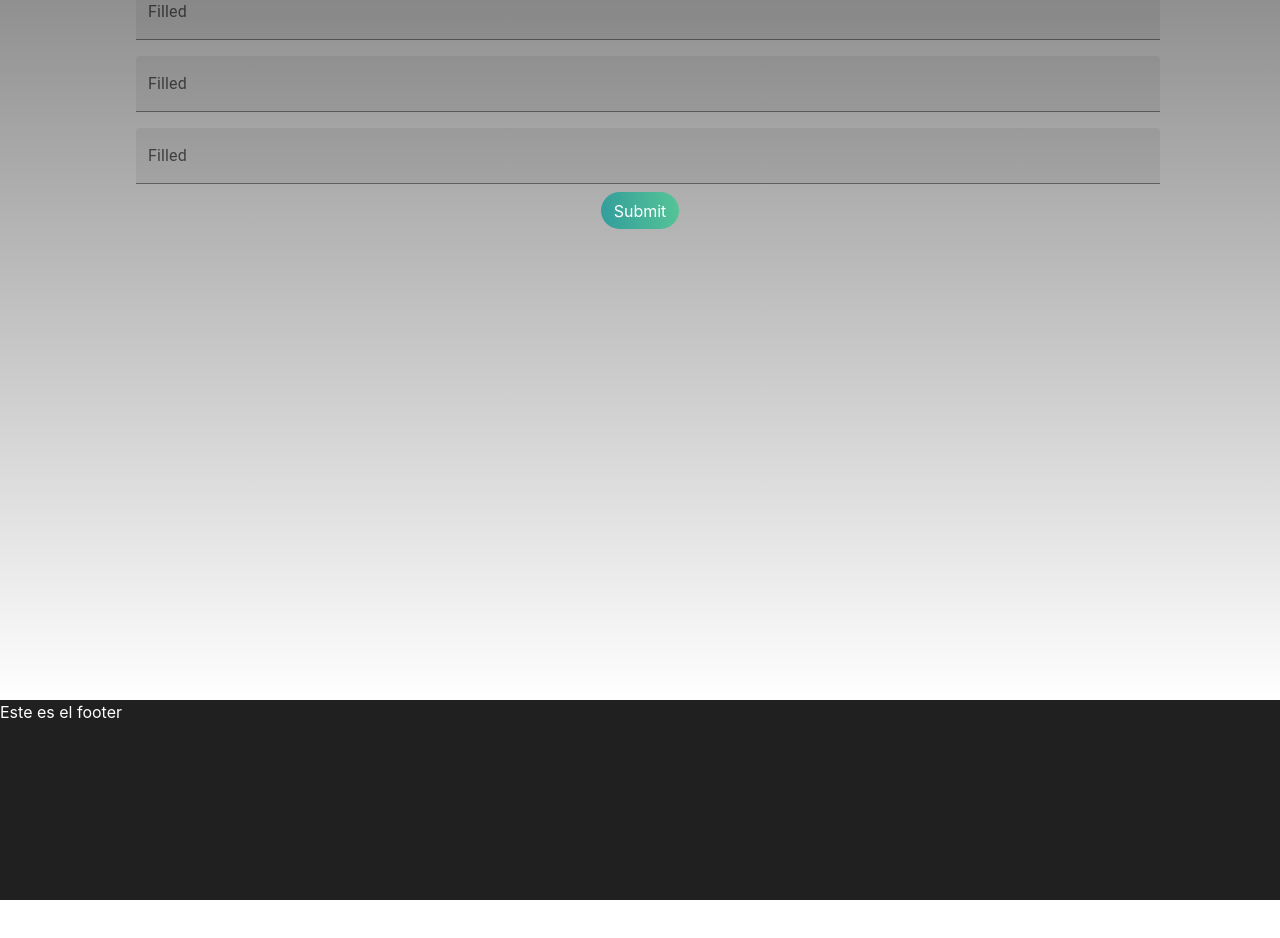
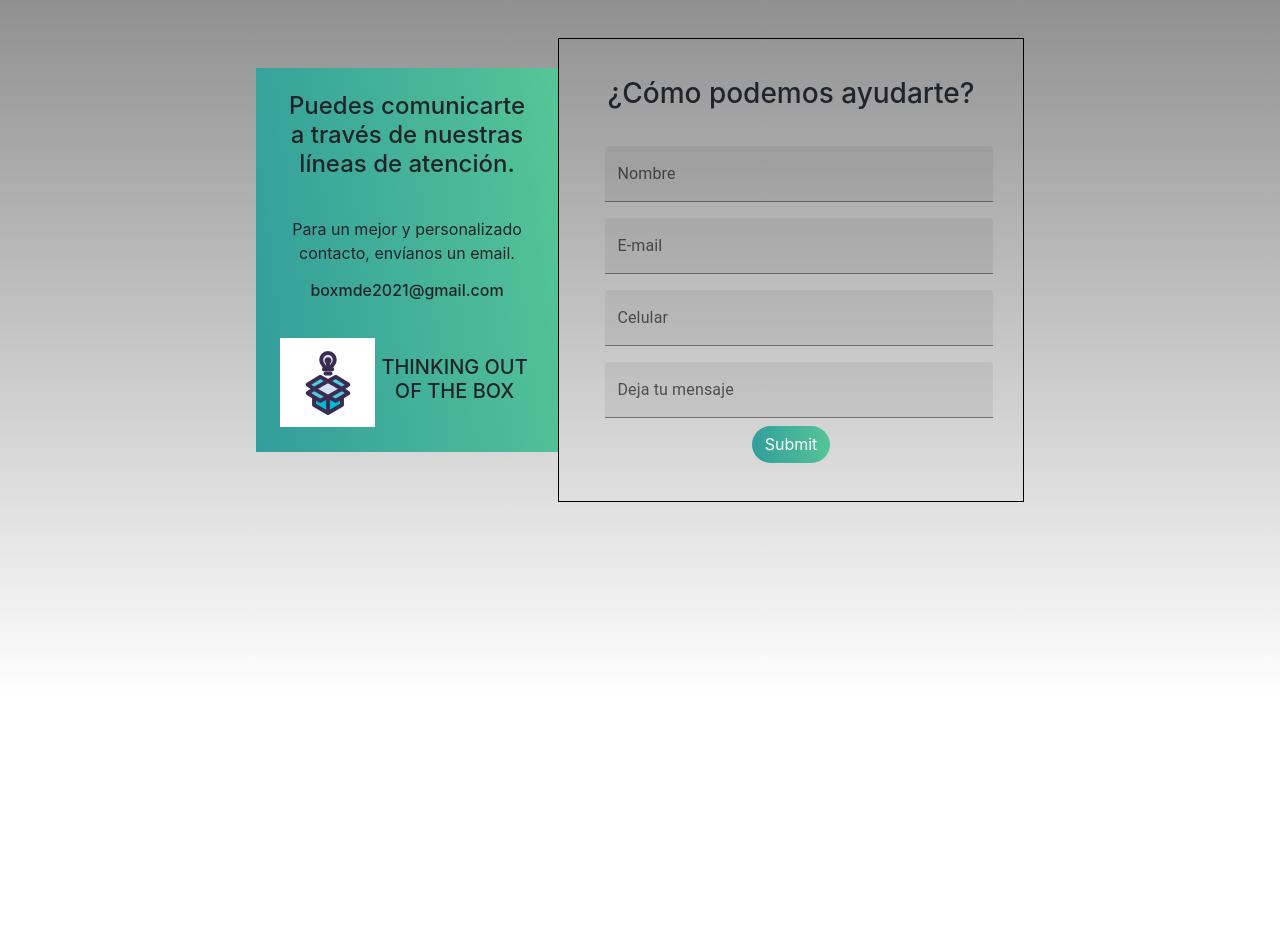
Before and after one commit to Box-MDE/portfolio, a React (Create React App) app: page / in a window 1280 px wide. Shown: the part 1700-2638 px from the top of the page. Before the commit the page ends 2600 px from the top, so only its background shows below. Built offline with nearby package versions, Linux system fonts and the light colour scheme.

Commit message:
ingresando seccion contacto y responsive

```diff
--- a/src/App.css
+++ b/src/App.css
@@ -1,3 +1,7 @@
+body{
+  width: 100%;
+  margin: 0;
+}
 
 .header .navbar {
   height: 5vh;
@@ -91,20 +95,77 @@
 }
 
 .contact{
-  width: 80%;
-  margin-left: 10%;
+  display: flex;
+  width: 60%;
+  margin-left: 20%;
+  margin-top: 5%;
+}
+
+.redes{
+  width: 70%;
+  background: rgb(50,157,156);
+  background: linear-gradient(83deg, rgba(50,157,156,1) 0%, rgba(86,197,150,1) 100%);
+  height: 50%;
+  margin-top: 4%;
+  text-align: center;
+}
+
+.descrip-redes{
+  margin: 8%;
+}
+
+.form{
+  width: 100%;
+  border: 1px black solid;
+  padding: 5%;
   text-align: center;
 }
 
 .title{
   padding-top: 2%;
+  text-align: center;
 }
 
-@media screen and (max-width:700px) {
+.descrip-form{
+  padding-bottom: 5%;
+}
+
+.logos{
+  display: flex;
+  align-items: center;
+}
+
+.img{
+  width: 60%;
+  padding-top: 5%;
+  padding-bottom: 5%;
+  background-color: white;
+}
+
+.text{
+  width: 100%;
+}
+
+.email{
+  margin-top: 15%;
+  margin-bottom: 15%;
+}
+
+.footer{
+  margin-top: 100%;
+}
+
+@media screen and (max-width:780px) {
+
+  .background__assets{
+    margin: 0;
+    top: 0;
+    height: 95vh;
+  }
 
   .section__background{
     width: 100%;
-    height: 100vh;
+    height: 95vh;
   }
 
   .background__assets--img{
@@ -112,25 +173,49 @@
   }
 
   .background__info{
+    padding: 5% 0%;
+    width: 100%;
     top: 20%;
-    left: 2%;
+    left: 0;
+    background-color: #202020;
+    text-align: justify;
   }
 
   .background__info--h1 {
     color: #7BE495;
-    font-size: 2rem;
+    font-size: 2.2rem;
     margin-bottom: 1rem;
+    text-align: center;
   }
 
   .background__info--p {
     color: #FFFFFF;
-    font-size: 1rem;
+    font-size: 1.3rem;
     margin-bottom: 2.3rem;
     width: 80%;
+    margin-left: 10%;
+  }
+
+  .boton-cot{
+    display: flex;
+    justify-content: center;
   }
 
   .background__assets--circles{
     background-position: 25% 75%;
   }
 
+  .contact{
+    display: block;
+    width: 90%;
+    margin-left: 5%;
+  }
+
+  .redes{
+    width: 100%;
+    height: auto;
+    padding-top: 5%;
+    padding-bottom: 5%;
+  }
+
 }
--- a/src/App.js
+++ b/src/App.js
@@ -7,6 +7,10 @@ import Box from '@mui/material/Box'
 import TextField from '@mui/material/TextField'
 
 function App() {
+
+  /*const handleChange = (event) => {
+    setValue(event.target.value);
+  };*/
 
   return (
     <>
@@ -40,9 +44,10 @@ function App() {
             <p className='background__info--p'>Comienza a invertir en tu negocio expandiendo<br></br>
             el alcance de tus ideas a través<br></br>
             de toda la web.</p>
-            <Link to="contacto"><button className="background__info--button">Cotiza tu página gratis</button></Link>
+            <div className='boton-cot'>
+              <Link to="contacto"><button className="background__info--button">Cotiza tu página gratis</button></Link>
+            </div>
         </div>
-
       </section>
 
       <section className='section__background2'>
@@ -51,11 +56,33 @@ function App() {
 
       <Element name="contacto">
         <section className='section__background3'>
+          <div className='title'>
+            <h1>CONTACTO</h1>
+          </div>
           <div className='contact'>
-            <div className='title'>
-              <h1>CONTACTO</h1>
+            <div className='redes'>
+              <div className='descrip-redes'>
+                <h4>Puedes comunicarte a través de nuestras líneas de atención.</h4>
+                <div className='email'>
+                  <p>Para un mejor y personalizado contacto, envíanos un email.</p>
+                  <h6>boxmde2021@gmail.com</h6>
+                </div>
+                <div className='logos'>
+                  <div className='img'>
+                    <img src={icon}  alt='logo-box'/>
+                  </div>
+                  <div className='text'>
+                    <h5>THINKING OUT <br/> OF THE BOX</h5>
+                  </div>
+                </div>
+              </div>
             </div>
-              <Box
+
+            <div className='form'>
+              <div className='descrip-form'>
+                <h3>¿Cómo podemos ayudarte?</h3>
+              </div>
+            <Box
                 component="form"
                 sx={{
                   '& > :not(style)': { m: 1, width: '100%' },
@@ -63,7 +90,7 @@ function App() {
                 noValidate
                 autoComplete="off"
               >
-                <TextField id="filled-basic" label="Filled" variant="filled" />
+                <TextField id="filled-basic" label="Nombre" variant="filled" />
               </Box>
 
               <Box
@@ -71,10 +98,10 @@ function App() {
                 sx={{
                   '& > :not(style)': { m: 1, width: '100%' },
                 }}
-                noValidate
+                Validate
                 autoComplete="off"
               >
-                <TextField id="filled-basic" label="Filled" variant="filled" />
+                <TextField id="filled-basic" label="E-mail" variant="filled" type="email" />
               </Box>
 
               <Box
@@ -82,18 +109,40 @@ function App() {
                 sx={{
                   '& > :not(style)': { m: 1, width: '100%' },
                 }}
+                Validate
+                autoComplete="off"
+              >
+                <TextField id="filled-basic" label="Celular" variant="filled" type="tel" />
+              </Box>
+
+              <Box
+                component="form"
+                sx={{
+                  '& .MuiTextField-root': { m: 1, width: '100%' },
+                }}
                 noValidate
                 autoComplete="off"
               >
-                <TextField id="filled-basic" label="Filled" variant="filled" />
+                <TextField
+                  id="filled-textarea"
+                  label="Deja tu mensaje"
+                  placeholder="Escribe tu mensaje aquí..."
+                  multiline
+                  variant="filled"
+                />
               </Box>
 
               <button className="background__info--button">Submit</button>
+            </div>
+
           </div>
         </section>
       </Element>
 
-      <Footer />
+      <div className='footer'>
+        <Footer />
+      </div>
+
     </>
   );
 }
--- a/src/styles/footer.css
+++ b/src/styles/footer.css
@@ -1,6 +1,8 @@
 footer{
     width: 100%;
-    height: 200px;
     background-color: #202020;
     color: white;
+    position: absolute;
+    padding-bottom: 5%;
+    padding-top: 5%;
 }
```
